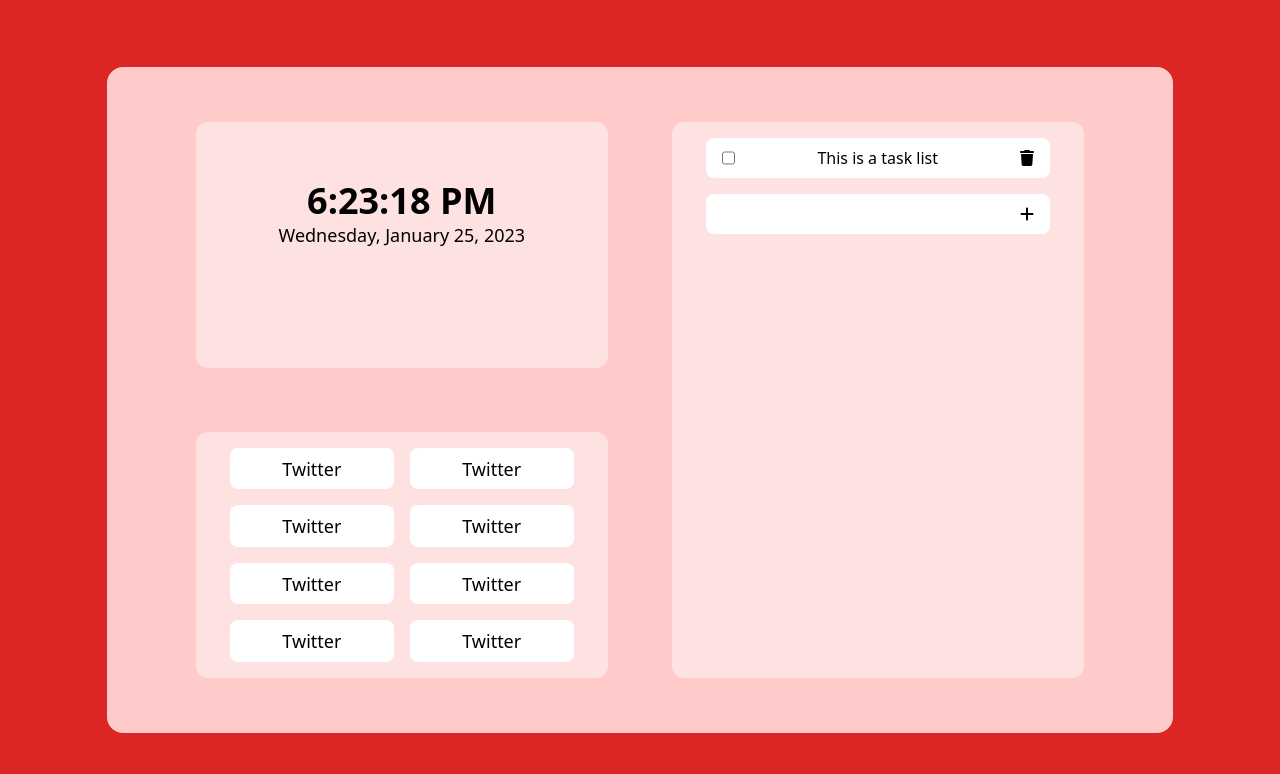
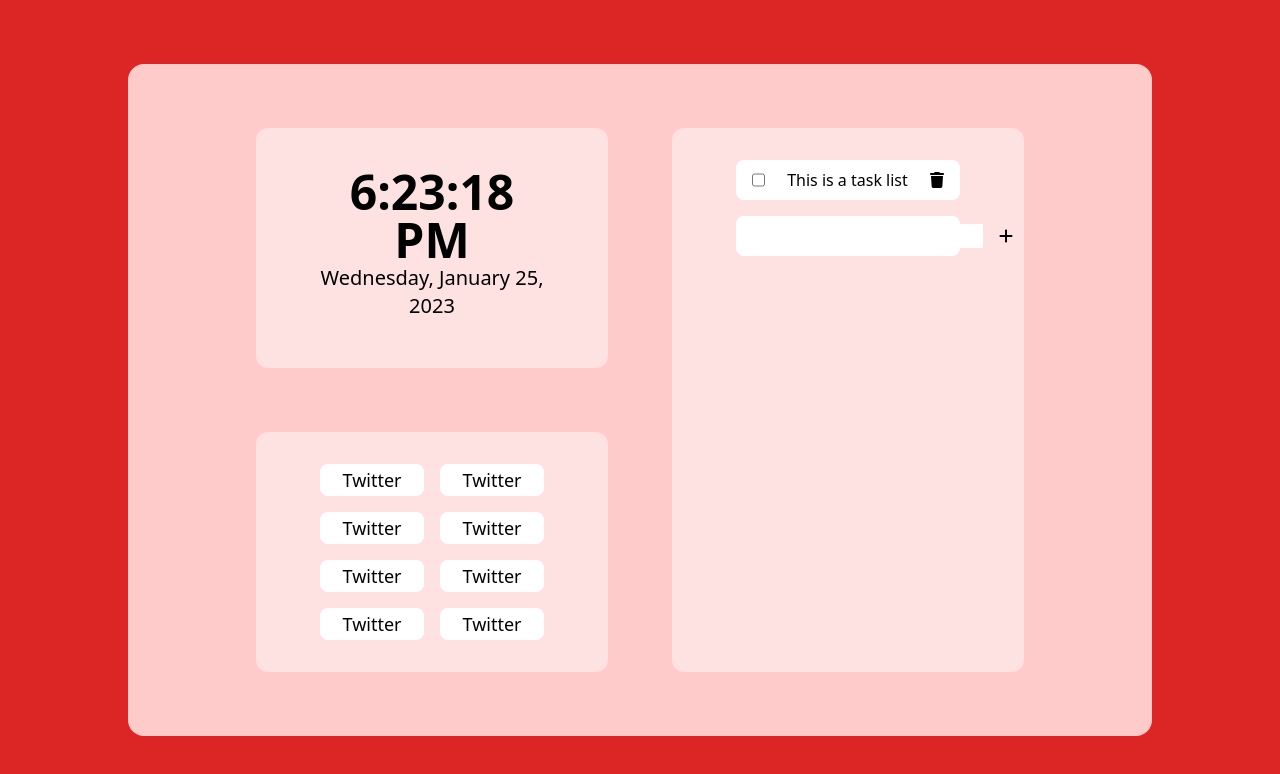
Before and after one commit to atklenner/homepage, a React (Vite) app: page / in a window 1280 px wide. Shown: the top 774 px of the page. Built offline with nearby package versions, Linux system fonts and the light colour scheme; no server answers.

Commit message:
change from fractional height and width to rem padding

```diff
--- a/src/App.jsx
+++ b/src/App.jsx
@@ -4,9 +4,9 @@
 
 function App() {
   return (
-    <div className="flex justify-center items-center h-screen bg-red-600">
-      <div className="flex justify-center items-center h-5/6 w-5/6 bg-red-200 rounded-2xl">
-        <div className="grid grid-cols-2 grid-rows-4 gap-16 h-5/6 w-5/6">
+    <div className="flex justify-center items-center h-screen bg-red-600 px-32 py-16">
+      <div className="flex justify-center items-center h-full w-full bg-red-200 rounded-2xl px-32 py-16">
+        <div className="grid grid-cols-2 grid-rows-4 gap-16 h-full w-full">
           <TimeAndWeather />
           <ToDo />
           <Links />
--- a/src/components/Links.jsx
+++ b/src/components/Links.jsx
@@ -4,7 +4,7 @@
 function Links() {
   return (
     <Widget type="short">
-      <div className="grid grid-cols-2 grid-rows-4 gap-4 items-stretch w-5/6 h-full py-4">
+      <div className="grid grid-cols-2 grid-rows-4 gap-4 items-stretch w-full h-full">
         <LinkList />
       </div>
     </Widget>
--- a/src/components/TimeAndWeather.jsx
+++ b/src/components/TimeAndWeather.jsx
@@ -45,10 +45,10 @@
     <Widget type="short">
       <div className="flex flex-col justify-evenly text-center h-full">
         <div>
-          <p className="text-4xl font-bold">{time.toLocaleTimeString()}</p>
-          <p className="text-lg">{time.toLocaleDateString("en-US", options)}</p>
+          <p className="text-5xl font-bold">{time.toLocaleTimeString()}</p>
+          <p className="text-xl">{time.toLocaleDateString("en-US", options)}</p>
         </div>
-        <p className="text-4xl font-bold">{formatTemp(temp)}</p>
+        <p className="text-5xl font-bold">{formatTemp(temp)}</p>
       </div>
     </Widget>
   )
--- a/src/components/ToDo.jsx
+++ b/src/components/ToDo.jsx
@@ -8,7 +8,7 @@
   return (
     <ToDoProvider>
       <Widget>
-        <div className="flex flex-col items-stretch gap-4 h-full w-5/6 items-center py-4">
+        <div className="flex flex-col items-stretch gap-4 h-full w-full items-center">
           <ToDoList/>
           <ToDoInput/>
         </div>
--- a/src/components/Widget.jsx
+++ b/src/components/Widget.jsx
@@ -8,6 +8,8 @@
       flex
       justify-center
       items-center
+      px-16
+      py-8
       ${shortStyle}
     `}>
       {children}
```
